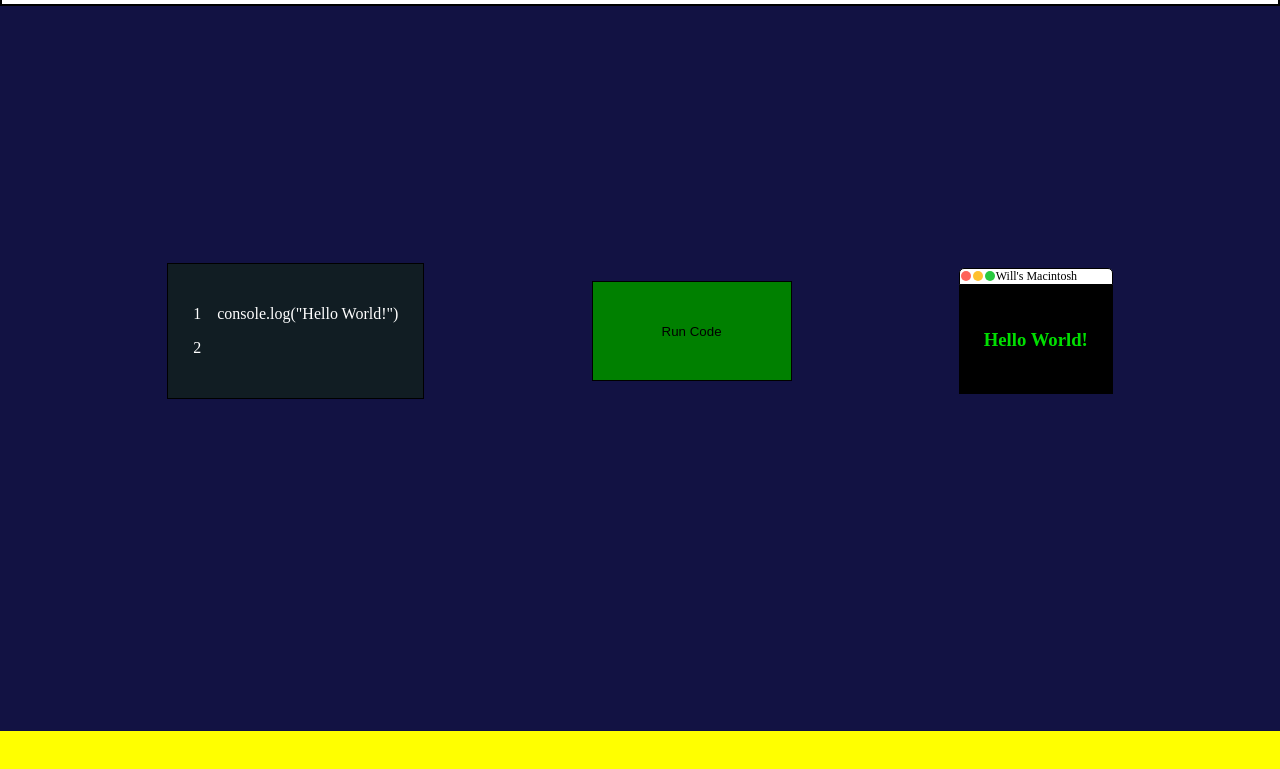
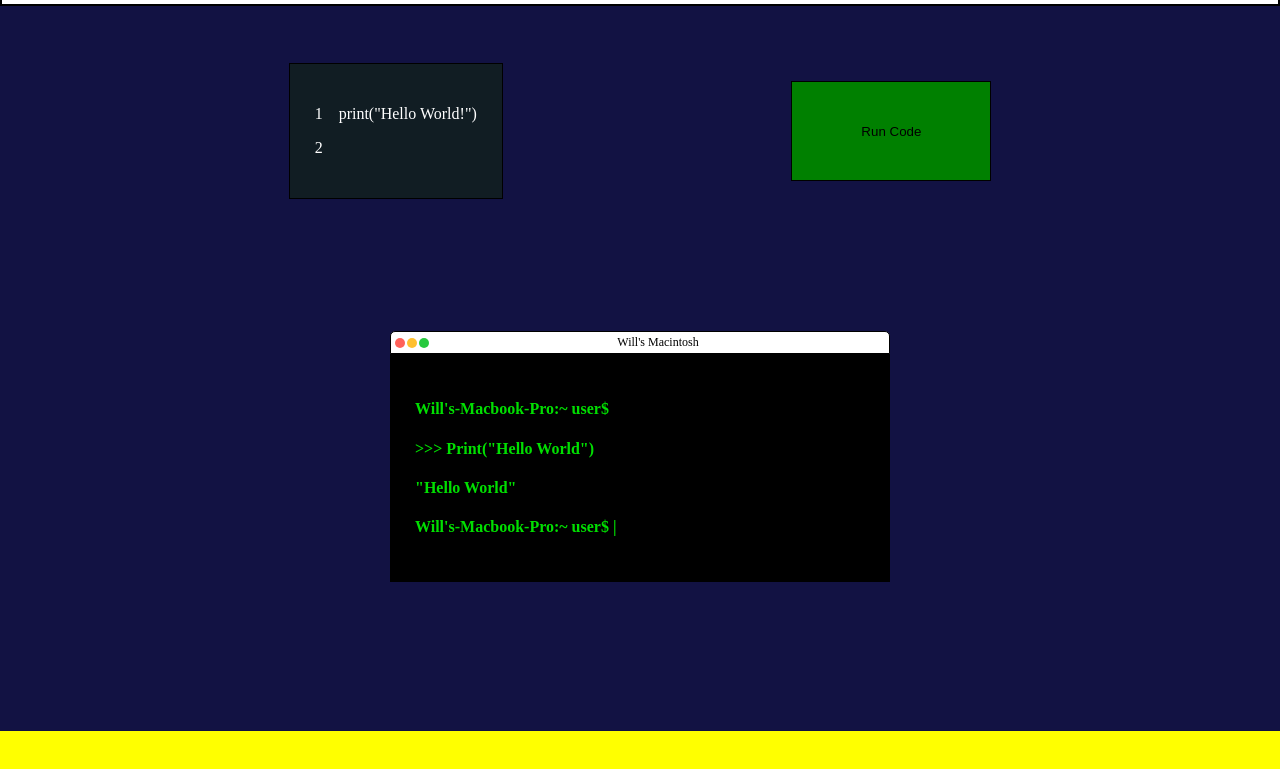
Before and after one commit to WIllChengster/portfolio-fun, a website: page index.html in a window 1280 px wide. Both pictures are taken after a click on the button "Run Code". Shown: the part 69-838 px from the top of the page. Drawn offline with Linux system fonts and the light colour scheme.

Commit message:
terminal run code effect

```diff
--- a/index.html
+++ b/index.html
@@ -6,6 +6,7 @@
     <meta http-equiv="X-UA-Compatible" content="ie=edge">
     <link href="https://fonts.googleapis.com/css?family=Pacifico&display=swap" rel="stylesheet">
     <link rel="stylesheet" type="text/css" href="./style.css" >
+    <script src="./main.js" ></script>
     <title>William Cheng</title>
 </head>
 <body>
@@ -13,20 +14,21 @@
         <h1>William Cheng</h1>
     </div>
     <div class="landing" >
+        <div class="coding-container">
             <div class="coding-box" >
                 <div class="line-numbers" >
                     <p>1</p>
                     <p>2</p>
                 </div>
                 <div class="line-code">
-                <p>console.log("Hello World!")</p>
+                    <p>print("Hello World!")</p>
                 </div>
 
             </div>
-        <button class="run-button">Run Code</button>
+            <button class="run-button" id="run-button">Run Code</button>
+        </div>
 
-
-        <div class="run-box">
+        <div class="run-box" >
             <div class="taskbar" >
                 <div class="buttons">
                     <div class="close-image icon"></div>
@@ -36,11 +38,14 @@
                 <div class="taskbar-title" >
                     <p>Will's Macintosh</p>
                 </div>
+                <div></div>
 
 
             </div>
-            <div class='run-body' >
-                <h3>Hello World!</h3>
+            <div class='run-body' id='terminal' >
+                <div id="terminal-line" >
+                    <h4>Will's-Macbook-Pro:~ user$ <span class="text-cursor" id="line-1" >|</span></h4>
+                </div>
             </div>
         </div>
     </div>
--- a/main.js
+++ b/main.js
@@ -0,0 +1,56 @@
+window.addEventListener('load', () => {
+    attachEventHandlers();
+})
+
+const attachEventHandlers = () => {
+    run_code_button();
+}
+
+const run_code_button = () => {
+    const run_button = document.getElementById("run-button");
+    run_button.addEventListener('click', () => {
+        init_terminal_animation();
+    });
+}
+
+const init_terminal_animation = () => {
+    const terminal = document.getElementById('terminal')
+    const line1 = document.getElementById('line-1')
+    // const line = document.createElement('div')
+    const code = document.createElement('h4')
+    const result = document.createElement('h4')
+
+    let code_text = document.createTextNode('>>> Print("Hello World")')
+    let result_text = document.createTextNode('"Hello World"')
+
+    line1.style.display ='none';
+
+    code.appendChild(code_text)
+    result.appendChild(result_text)
+
+    terminal.appendChild(code);
+    terminal.appendChild(result);
+
+    const default_terminal_line = document.createElement('div')
+
+    const terminal_line_user = document.createElement('h4')
+    const termina_line_text = document.createTextNode("Will's-Macbook-Pro:~ user$ ")
+    terminal_line_user.appendChild(termina_line_text);
+
+    const terminal_cursor = document.createElement('span')
+    const terminal_cursor_text = document.createTextNode('|')
+    terminal_cursor_text.className = "text-cursor"
+    terminal_cursor.appendChild(terminal_cursor_text)
+
+    terminal_line_user.appendChild(terminal_cursor)
+
+    default_terminal_line.appendChild(terminal_line_user)
+
+
+    terminal.appendChild(default_terminal_line)
+
+}
+
+{/* <div id="terminal-line" >
+    <h4>Will's-Macbook-Pro:~ user$ <span class="text-cursor" >|</span></h4>
+</div> */}
--- a/style.css
+++ b/style.css
@@ -19,12 +19,20 @@ body{
 }
 
 .landing{
-    display: flex;
+    /* display: flex; */
     background-color: #121243;
     height: 100vh;
     justify-content: space-evenly;
     align-items: center;
 }
+
+.coding-container{
+    display: flex;
+    height: 50%;
+    justify-content: space-evenly;
+    align-items: center;
+}
+
 .coding-box{
     display: flex;
     color: white;
@@ -41,11 +49,15 @@ body{
     margin: 0;
 }
 
-.run-box > .taskbar{
+.taskbar{
     display: flex;
     height: 15px;
     background-color: white;
     align-items: center;
+    border-radius: 5px 5px 0 0;
+    border: .5px solid black;
+    padding: 3px;
+    justify-content: space-between
 }
 
 .run-button{
@@ -59,9 +71,12 @@ body{
     cursor: pointer;
 }
 
-.taskbar{
-    border-radius: 5px 5px 0 0;
-    border: .5px solid black;
+.run-box{
+    width: 500px;
+    height: 300px;
+    margin: auto;
+    opacity: 1;
+    transition: .5s linear
 }
 
 .taskbar-title > p {
@@ -99,6 +114,18 @@ body{
     background-color: black;;
 }
 
+.text-cursor {
+    animation-name: flash_cursor;
+    animation-duration: 2s;
+    animation-iteration-count: infinite
+}
+
+@keyframes flash_cursor{
+    0% {opacity: 1}
+    1% {opacity: 0}
+    50% {opacity: 0;}
+    51% {opacity: 1}
+}
 
 
 .section{
```
Lines whose indentation alone changed are shown as unchanged.
